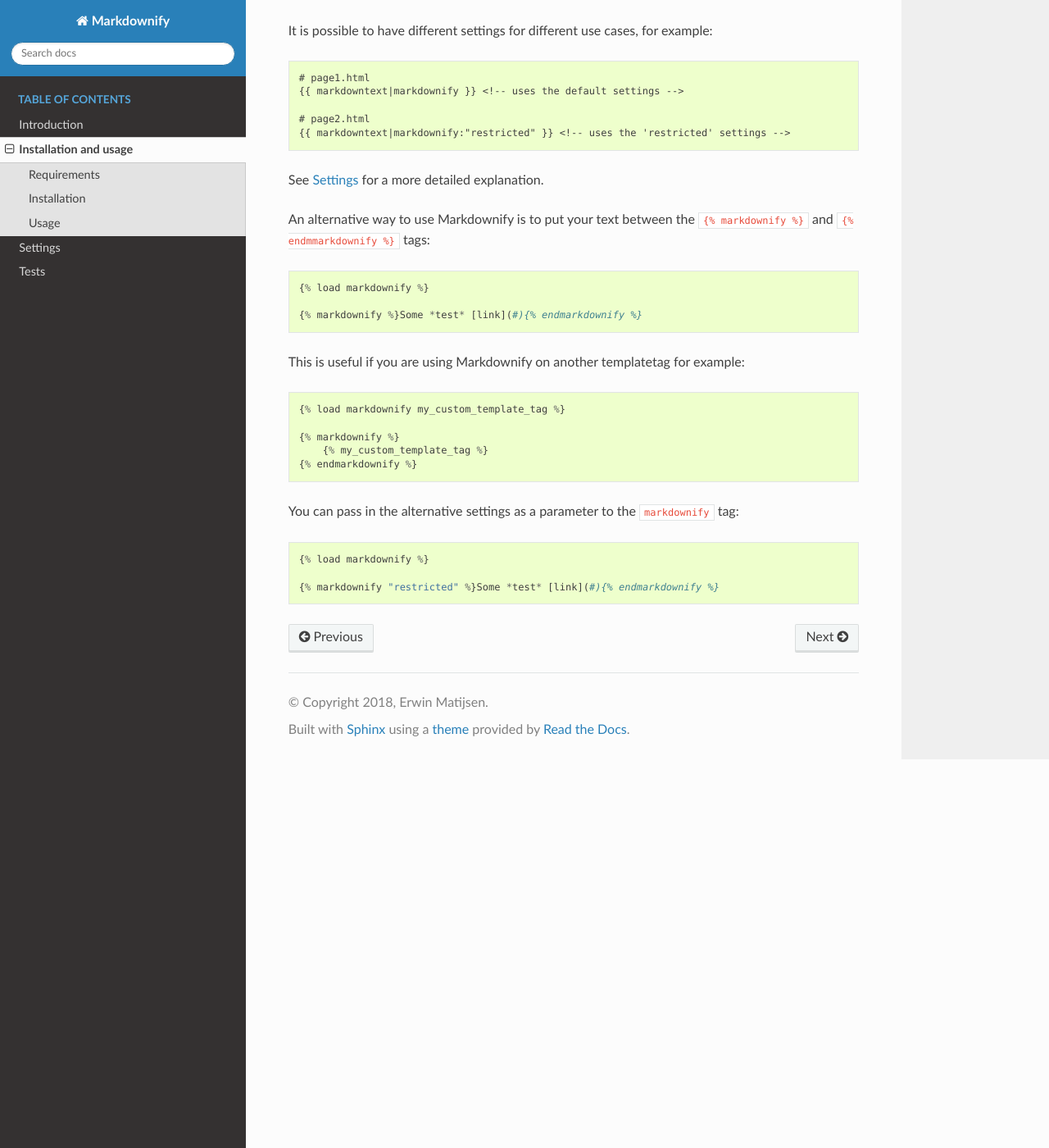
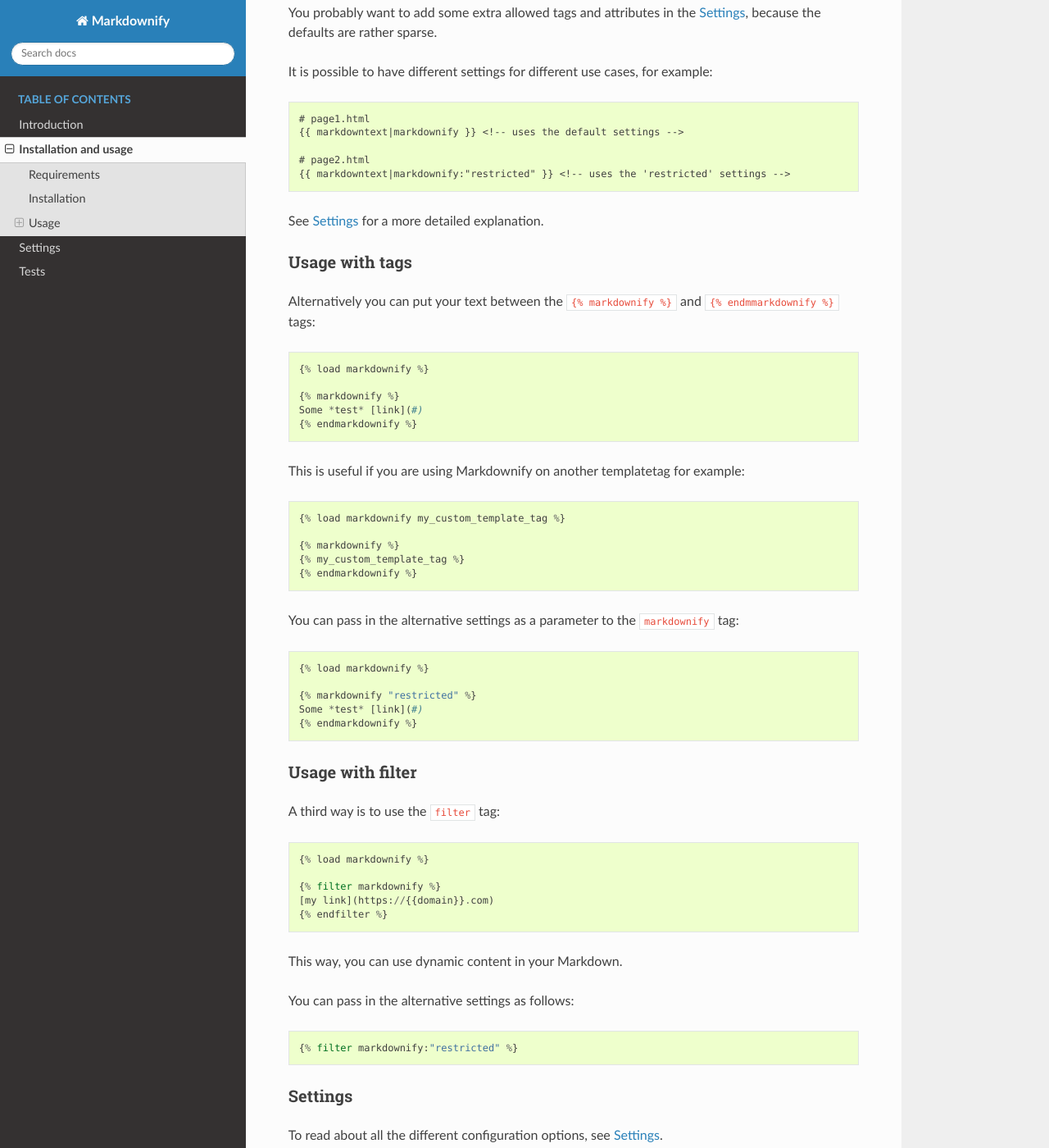
Before and after one commit to erwinmatijsen/django-markdownify, a Sphinx documentation site: the page built from docs/source/install_and_usage.rst, in a window 1280 px wide and 1400 px high, scrolled down 1434 px. Shown: the whole window at 82% size. Built offline with Sphinx 7.4.7 and the Read the Docs theme 2.0.0, drawn with Linux system fonts in a browser that asks for light colours; some of the changed text lies outside the part shown.

Commit message:
Update docs

```diff
--- a/docs/source/install_and_usage.rst
+++ b/docs/source/install_and_usage.rst
@@ -32,10 +32,13 @@
 
 ``{% load markdownify %}``
 
-Then you can change markdown to html as follows:
+
+Basic usage
+^^^^^^^^^^^
+
+Now you can change markdown to html as follows:
 
 ``{{ 'text'|markdownify }}``
-
 
 Use Markdown in your template directly::
 
@@ -61,7 +64,8 @@
   {% load markdownify %}
   {{ markdowntext|markdownify }}
 
-You probably want to add some extra allowed tags and attributes in the :doc:`settings`, because the defaults are rather sparse.
+You probably want to add some extra allowed tags and attributes in the :doc:`settings`,
+because the defaults are rather sparse.
 
 It is possible to have different settings for different use cases, for example::
 
@@ -73,22 +77,53 @@
 
 See :doc:`settings` for a more detailed explanation.
 
-An alternative way to use Markdownify is to put your text between the ``{% markdownify %}`` and ``{% endmmarkdownify %}`` tags::
+Usage with tags
+^^^^^^^^^^^^^^^
+
+Alternatively you can put your text between the
+``{% markdownify %}`` and ``{% endmmarkdownify %}`` tags::
 
   {% load markdownify %}
 
-  {% markdownify %}Some *test* [link](#){% endmarkdownify %}
+  {% markdownify %}
+  Some *test* [link](#)
+  {% endmarkdownify %}
 
 This is useful if you are using Markdownify on another templatetag for example::
 
     {% load markdownify my_custom_template_tag %}
 
     {% markdownify %}
-        {% my_custom_template_tag %}
+    {% my_custom_template_tag %}
     {% endmarkdownify %}
 
 You can pass in the alternative settings as a parameter to the ``markdownify`` tag::
 
     {% load markdownify %}
 
-    {% markdownify "restricted" %}Some *test* [link](#){% endmarkdownify %}
+    {% markdownify "restricted" %}
+    Some *test* [link](#)
+    {% endmarkdownify %}
+
+Usage with filter
+^^^^^^^^^^^^^^^^^
+
+A third way is to use the ``filter`` tag::
+
+    {% load markdownify %}
+
+    {% filter markdownify %}
+    [my link](https://{{domain}}.com)
+    {% endfilter %}
+
+This way, you can use dynamic content in your Markdown.
+
+You can pass in the alternative settings as follows::
+
+    {% filter markdownify:"restricted" %}
+
+
+Settings
+^^^^^^^^
+
+To read about all the different configuration options, see :doc:`settings`.
```
